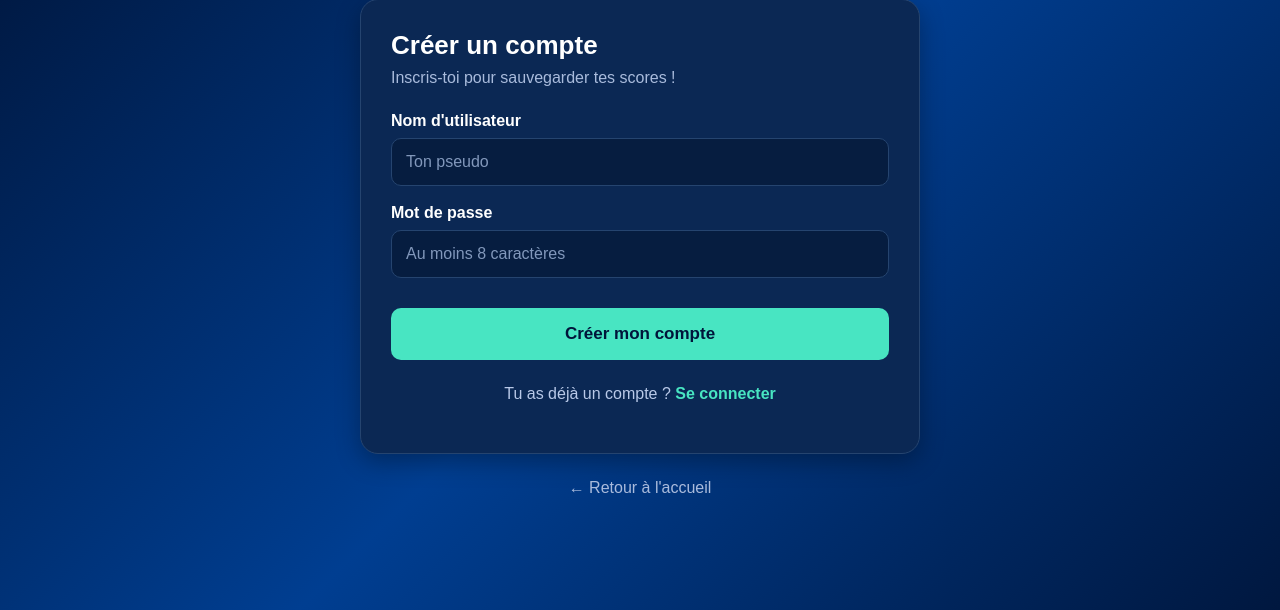
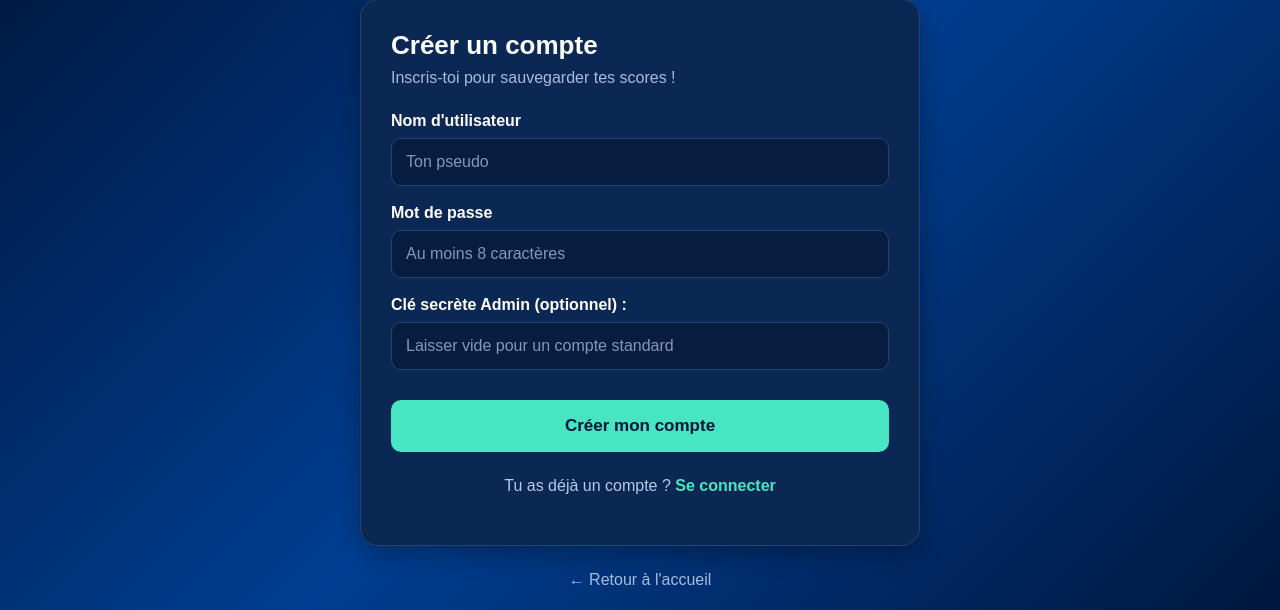
Before and after one commit to MazenGH1/Proj531_la_team, a Flask app: page /cree in a window 1280 px wide. Shown: the part 131-741 px from the top of the page. Run offline with Flask 3, Linux system fonts and the light colour scheme.

Commit message:
ajout cle admin

```diff
--- a/main.py
+++ b/main.py
@@ -7,6 +7,7 @@ import basededonne as db
 
 app = Flask(__name__)
 app.secret_key = "xJ7$P9vLm2!Qk8#Rz5@Tn1&Ws4*Hb6YfC3dE9uNp0"
+ADMIN_SECRET_KEY = "kirk"
 
 
 db.init_BDD()
@@ -236,31 +237,36 @@ def quiz_api(id_quiz):
 
 
 
+@app.route('/cree', methods=['GET', 'POST'])
+def cree():
+    if request.method == 'POST':
+        username = request.form.get('username', '').strip()
+        password = request.form.get('password', '')
+        admin_key = request.form.get('admin_key', '').strip()
 
-@app.route("/cree", methods=["GET", "POST"])
-def cree_compte():
-    if request.method == "GET":
-        return render_template("cree.html")
+        if not username or not password:
+            return render_template('cree.html', error="Veuillez remplir tous les champs obligatoires.")
 
-    username = request.form.get("username", "").strip()
-    password = request.form.get("password", "")
+        if admin_key:
+            if admin_key == ADMIN_SECRET_KEY:
+                is_admin = True
+            else:
+                return render_template('cree.html', error="Clé Admin incorrecte!!")
+        else:
+            is_admin = False
 
-    if not username or not password:
-        return "Username et mot de passe ne peuvent pas être vides !", 400
+        pass_hash = generate_password_hash(password)
+        success = db.create_user(username, pass_hash, is_admin)
 
-    if len(username) > 50:
-        return "Username trop long.", 400
+        if not success:
+            return render_template('cree.html', error="Ce nom d'utilisateur est déjà utilisé.")
 
-    mdp_hashed = generate_password_hash(password)
-    success = db.create_user(username, mdp_hashed)
-    if not success:
-        return "Ce nom d'utilisateur existe déjà.", 409
+        # Log in direct apres creation de compte
+        session["username"] = username
+        session["isAdmin"] = is_admin
+        return redirect(url_for('index'))
 
-    # log in direct aores creation de compte
-    session["username"] = username
-    session["isAdmin"] = False
-
-    return redirect(url_for("index"))
+    return render_template('cree.html')
 
 
 @app.route("/logout")
--- a/templates/cree.html
+++ b/templates/cree.html
@@ -53,6 +53,14 @@
             required
         >
 
+    <div class="form-group">
+        <label for="admin_key">Clé secrète Admin (optionnel) :</label>
+        <input
+        type="password" id="admin_key" name="admin_key" placeholder="Laisser vide pour un compte standard"
+        >
+    </div>
+
+
         <button type="submit" class="submit-btn">
             Créer mon compte
         </button>
```
